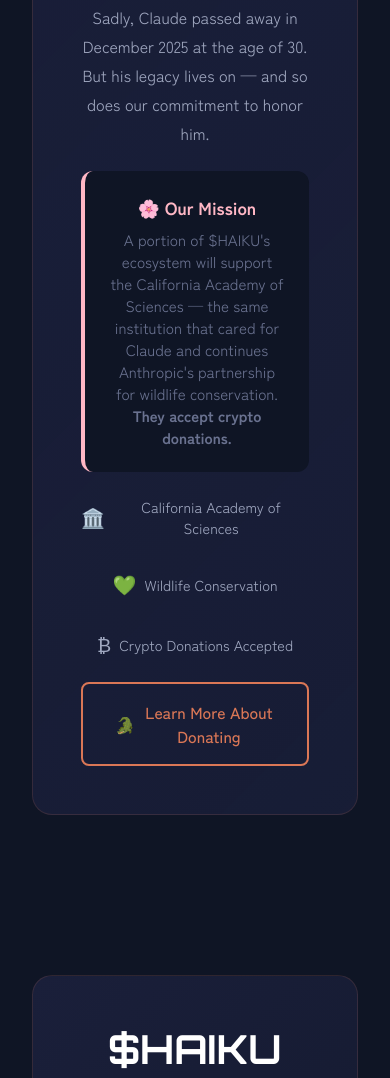
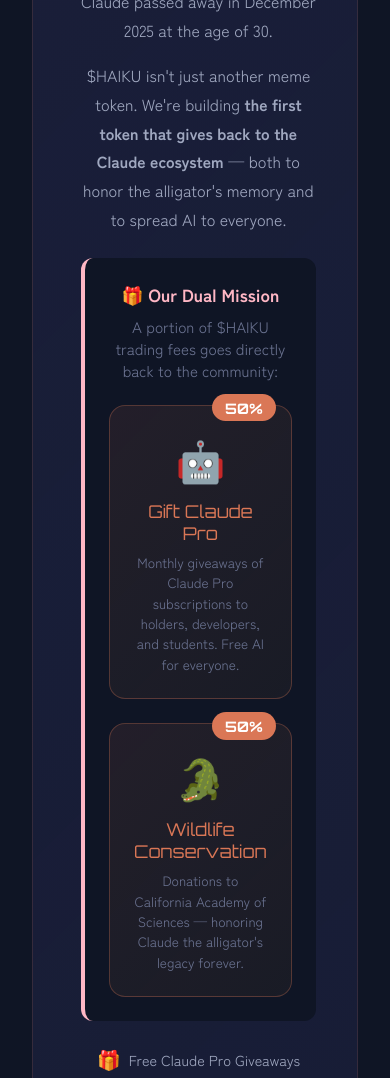
Before and after one commit to wayne97dev/haiku, a plain HTML site: page index.html in a window 390 px wide. Shown: the part 5611-6689 px from the top of the page. Drawn offline with Linux system fonts and the light colour scheme.

Commit message:
Update index.html

```diff
--- a/index.html
+++ b/index.html
@@ -1,3 +1,4 @@
+
 <!DOCTYPE html>
 <html lang="en">
 <head>
@@ -690,6 +691,66 @@
             font-size: 1.2rem;
         }
 
+        .utility-split {
+            display: grid;
+            grid-template-columns: 1fr 1fr;
+            gap: 1.5rem;
+            margin-top: 1rem;
+        }
+
+        .utility-box {
+            background: linear-gradient(135deg, rgba(218, 119, 86, 0.1), rgba(212, 160, 64, 0.05));
+            border: 1px solid rgba(218, 119, 86, 0.3);
+            border-radius: 16px;
+            padding: 1.5rem;
+            text-align: center;
+            position: relative;
+            transition: all 0.3s ease;
+        }
+
+        .utility-box:hover {
+            transform: translateY(-4px);
+            border-color: var(--terracotta);
+            box-shadow: 0 10px 30px rgba(218, 119, 86, 0.2);
+        }
+
+        .utility-percent {
+            position: absolute;
+            top: -12px;
+            right: 15px;
+            background: var(--terracotta);
+            color: white;
+            font-family: 'Orbitron', sans-serif;
+            font-size: 0.9rem;
+            font-weight: 700;
+            padding: 0.3rem 0.8rem;
+            border-radius: 20px;
+        }
+
+        .utility-icon {
+            font-size: 2.5rem;
+            margin-bottom: 0.75rem;
+        }
+
+        .utility-title {
+            font-family: 'Orbitron', sans-serif;
+            font-size: 1.1rem;
+            color: var(--terracotta);
+            margin-bottom: 0.5rem;
+        }
+
+        .utility-desc {
+            color: var(--text-muted);
+            font-size: 0.85rem;
+            line-height: 1.5;
+        }
+
+        @media (max-width: 768px) {
+            .utility-split {
+                grid-template-columns: 1fr;
+            }
+        }
+
         @media (max-width: 768px) {
             .memorial-content {
                 grid-template-columns: 1fr;
@@ -887,7 +948,7 @@
         <ul class="nav-links">
             <li><a href="#library">Prompt Library</a></li>
             <li><a href="#optimizer">Optimizer</a></li>
-            <li><a href="#memorial">Claude Memorial</a></li>
+            <li><a href="#memorial">Our Mission</a></li>
             <li><a href="#token">Token</a></li>
             <li><a href="#" class="btn btn-primary" style="padding: 0.5rem 1rem;">Launch App</a></li>
         </ul>
@@ -1102,44 +1163,62 @@
                     </div>
                     <div class="memorial-text">
                         <div class="section-header" style="text-align: left;">
-                            <h2>In Memory of Claude</h2>
-                            <div class="jp-text">クロードの記憶に</div>
+                            <h2>Giving Back to Claude</h2>
+                            <div class="jp-text">クロードへの恩返し</div>
                         </div>
                         <p class="memorial-story">
                             The name "Claude" isn't just a reference to Claude Shannon. There was another Claude —
                             a beloved albino alligator who lived at the California Academy of Sciences in San Francisco.
                             When Anthropic discovered they shared a name with this rare white gator, they became instant fans.
                             Claude the alligator became an unofficial mascot, with plushies on desks and gator emojis in Slack chats.
+                            Sadly, Claude passed away in December 2025 at the age of 30.
                         </p>
                         <p class="memorial-story">
-                            Sadly, Claude passed away in December 2025 at the age of 30.
-                            But his legacy lives on — and so does our commitment to honor him.
+                            $HAIKU isn't just another meme token. We're building <strong>the first token that gives back to the Claude ecosystem</strong> —
+                            both to honor the alligator's memory and to spread AI to everyone.
                         </p>
                         <div class="memorial-mission">
-                            <h3>🌸 Our Mission</h3>
-                            <p>
-                                A portion of $HAIKU's ecosystem will support the California Academy of Sciences —
-                                the same institution that cared for Claude and continues Anthropic's partnership for wildlife conservation.
-                                <strong>They accept crypto donations.</strong>
+                            <h3>🎁 Our Dual Mission</h3>
+                            <p style="margin-bottom: 1.5rem;">
+                                A portion of $HAIKU trading fees goes directly back to the community:
                             </p>
+                            <div class="utility-split">
+                                <div class="utility-box">
+                                    <div class="utility-percent">50%</div>
+                                    <div class="utility-icon">🤖</div>
+                                    <div class="utility-title">Gift Claude Pro</div>
+                                    <div class="utility-desc">Monthly giveaways of Claude Pro subscriptions to holders, developers, and students. Free AI for everyone.</div>
+                                </div>
+                                <div class="utility-box">
+                                    <div class="utility-percent">50%</div>
+                                    <div class="utility-icon">🐊</div>
+                                    <div class="utility-title">Wildlife Conservation</div>
+                                    <div class="utility-desc">Donations to California Academy of Sciences — honoring Claude the alligator's legacy forever.</div>
+                                </div>
+                            </div>
                         </div>
                         <div class="memorial-stats">
+                            <div class="memorial-stat">
+                                <span class="stat-icon">🎁</span>
+                                <span class="stat-text">Free Claude Pro Giveaways</span>
+                            </div>
                             <div class="memorial-stat">
                                 <span class="stat-icon">🏛️</span>
                                 <span class="stat-text">California Academy of Sciences</span>
                             </div>
                             <div class="memorial-stat">
                                 <span class="stat-icon">💚</span>
-                                <span class="stat-text">Wildlife Conservation</span>
-                            </div>
-                            <div class="memorial-stat">
-                                <span class="stat-icon">₿</span>
-                                <span class="stat-text">Crypto Donations Accepted</span>
+                                <span class="stat-text">Real Utility, Real Impact</span>
                             </div>
                         </div>
-                        <a href="https://www.calacademy.org/support" target="_blank" class="btn btn-secondary" style="margin-top: 1.5rem;">
-                            <span>🐊</span> Learn More About Donating
-                        </a>
+                        <div style="display: flex; gap: 1rem; flex-wrap: wrap; margin-top: 1.5rem;">
+                            <a href="https://claude.ai/gift" target="_blank" class="btn btn-primary">
+                                <span>🎁</span> Claude Gift Portal
+                            </a>
+                            <a href="https://www.calacademy.org/support" target="_blank" class="btn btn-secondary">
+                                <span>🐊</span> Academy Donations
+                            </a>
+                        </div>
                     </div>
                 </div>
             </div>
@@ -1185,7 +1264,7 @@
         <div class="footer-content">
             <div class="footer-logo">$HAIKU</div>
             <div class="footer-links">
-                <a href="#">Twitter</a>
+                <a href="https://x.com/AgentHaiku">Twitter</a>
                 <a href="#">Documentation</a>
             </div>
             <p class="footer-disclaimer">
```
